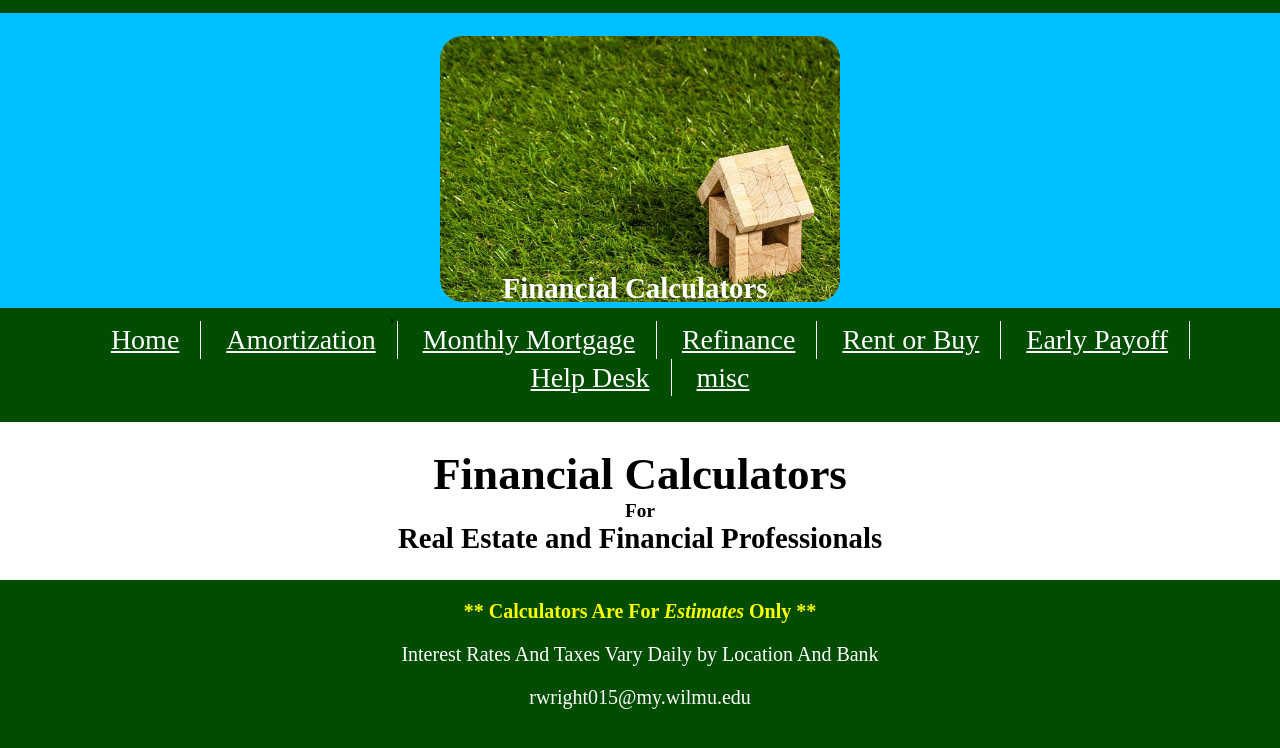
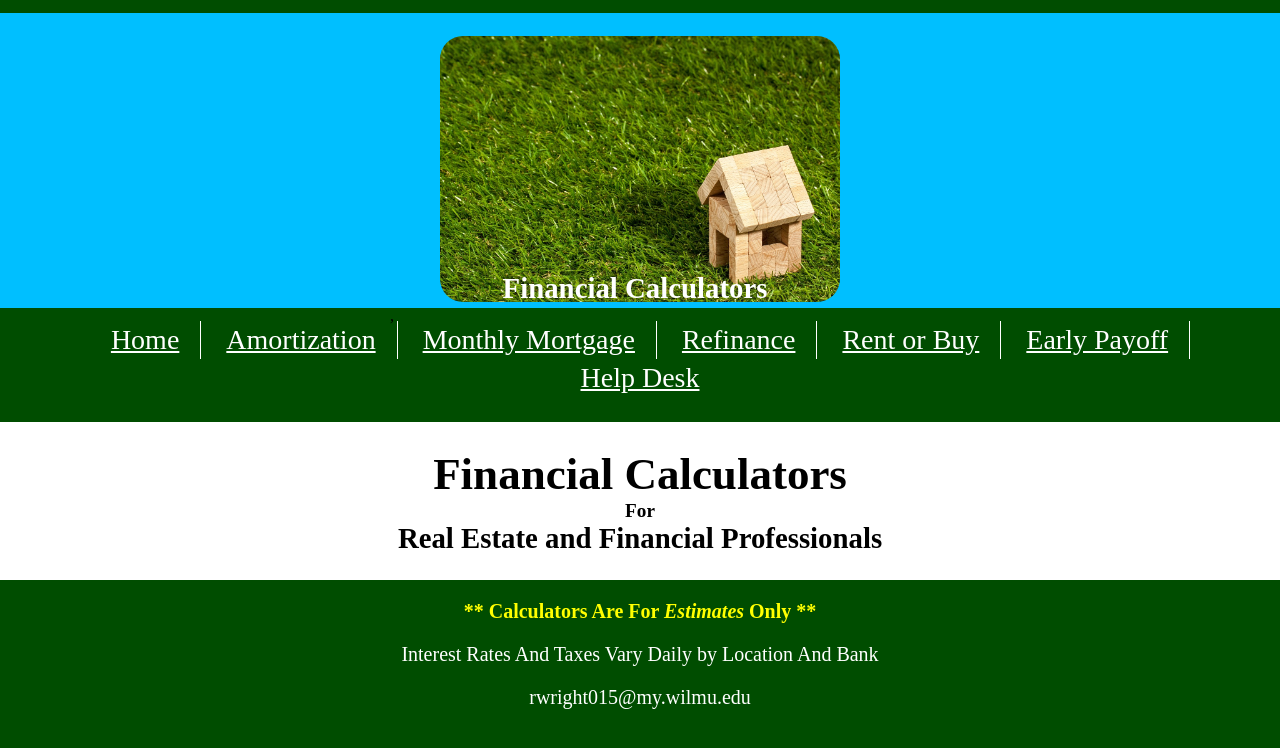
Before and after one commit to robnjenw53/github.io, a plain HTML site: page index.html in a window 1280 px wide. Drawn offline with Linux system fonts and the light colour scheme.

Commit message:
Update index.html

```diff
--- a/index.html
+++ b/index.html
@@ -32,7 +32,6 @@
             <li><a href="rentorbuy.html">Rent or Buy</a></li>
             <li><a href="earlypayoff.html">Early Payoff</a></li>
             <li><a href="helpdesk.html">Help Desk</a></li>
-			<li><a href="misc.html">misc</a></li>
         </ul>
     </nav>
 
```
